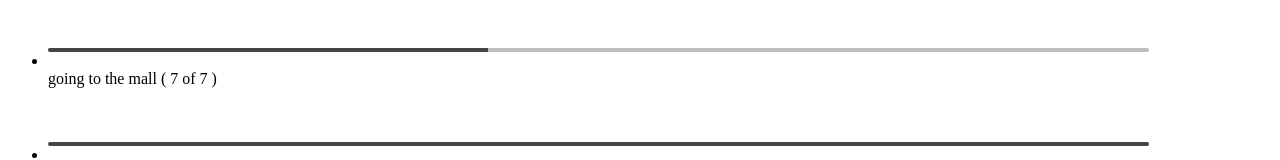
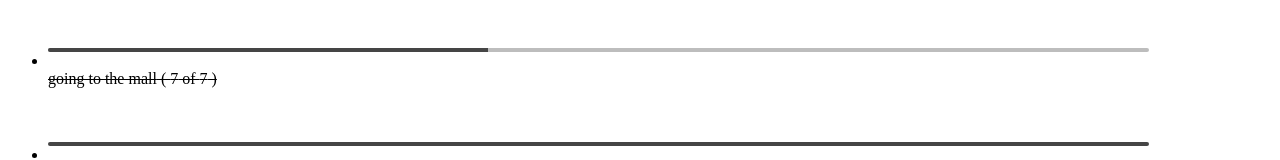
Before and after one commit to DoOrDont/DoOrDont, a React (Create React App) app in the folder react-client/: page / in a window 1280 px wide. Shown: the part 245-405 px from the top of the page. Built offline with nearby package versions, Linux system fonts and the light colour scheme; no server answers; sample sign-in values are in the browser's storage; the HTML template or start-up script is replaced by a standard one.

Commit message:
Add strike through to completed goals

```diff
--- a/react-client/src/components/ListItem.jsx
+++ b/react-client/src/components/ListItem.jsx
@@ -17,6 +17,15 @@ class ListItem extends React.Component {
       'width': '86vw'
     };
 
+    const completedStyle = {
+      'textDecoration': 'line-through'
+    };
+
+    const incompleteStyle = {
+
+    };
+
+
     return(
       console.log(this),
       <div className="item">
@@ -26,7 +35,7 @@ class ListItem extends React.Component {
              <i className="incrementGoal fa fa-check-square-o" aria-hidden="true"></i> :
              <i className="incrementGoal fa fa-square-o" aria-hidden="true"></i>}
           </div>&nbsp;
-          <div className="goalDescription">{ this.props.goal.description } ( { this.props.goal.counter } of { this.props.goal.frequency } )</div>&nbsp;
+          <div style={this.props.goal.counter >= this.props.goal.frequency ? completedStyle : incompleteStyle} className="goalDescription">{ this.props.goal.description } ( { this.props.goal.counter } of { this.props.goal.frequency } )</div>&nbsp;
           <div className="icons">
             <div onClick={() => {this.props.incrementGoal(this.props.index)}}>
               <i className="incrementGoal fa fa-plus" aria-hidden="true"></i>
```
